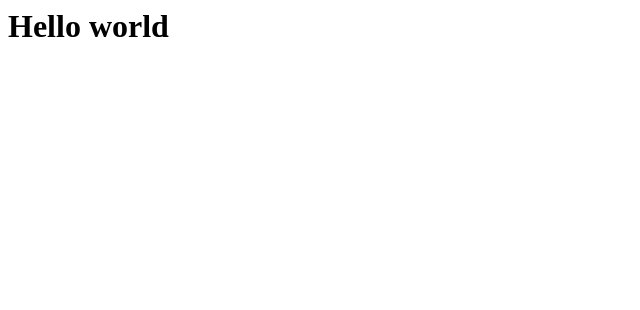
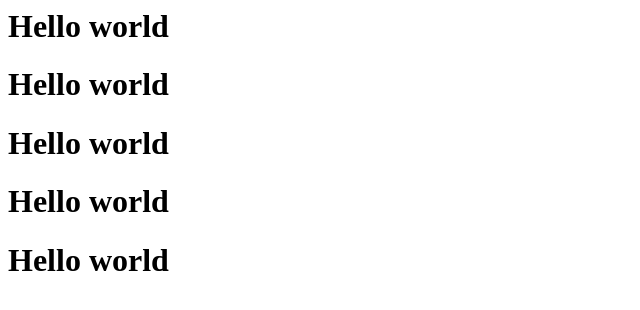
Before and after one commit to milanstojkovic/folder1, a plain HTML site: page index.html in a window 1280 px wide. Shown: the whole page, without its empty margins (0-640 px from the left). Drawn offline with Linux system fonts and the light colour scheme.

Commit message:
Update index.html

```diff
--- a/index.html
+++ b/index.html
@@ -1 +1,4 @@
 <h1>Hello world</h1>
+<h1>Hello world</h1>
+
+<h1>Hello world</h1><h1>Hello world</h1><h1>Hello world</h1>
```
